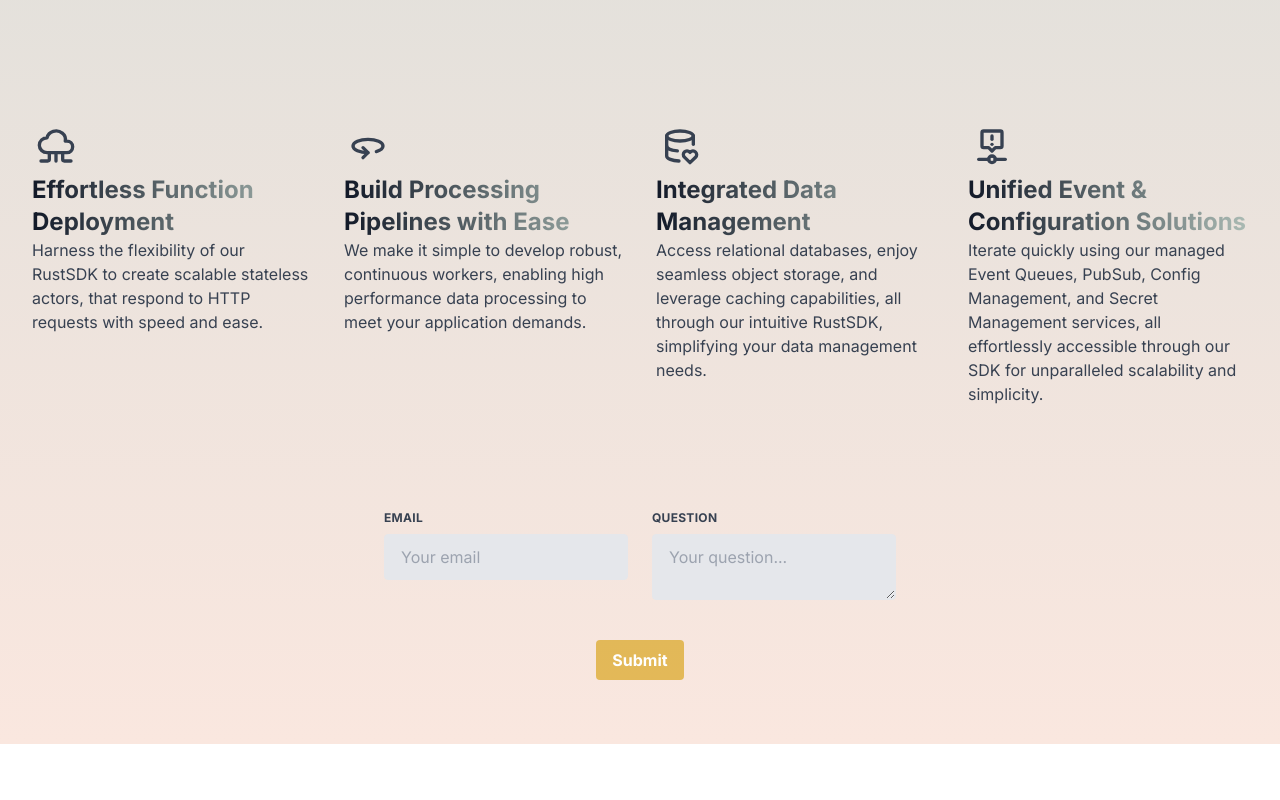
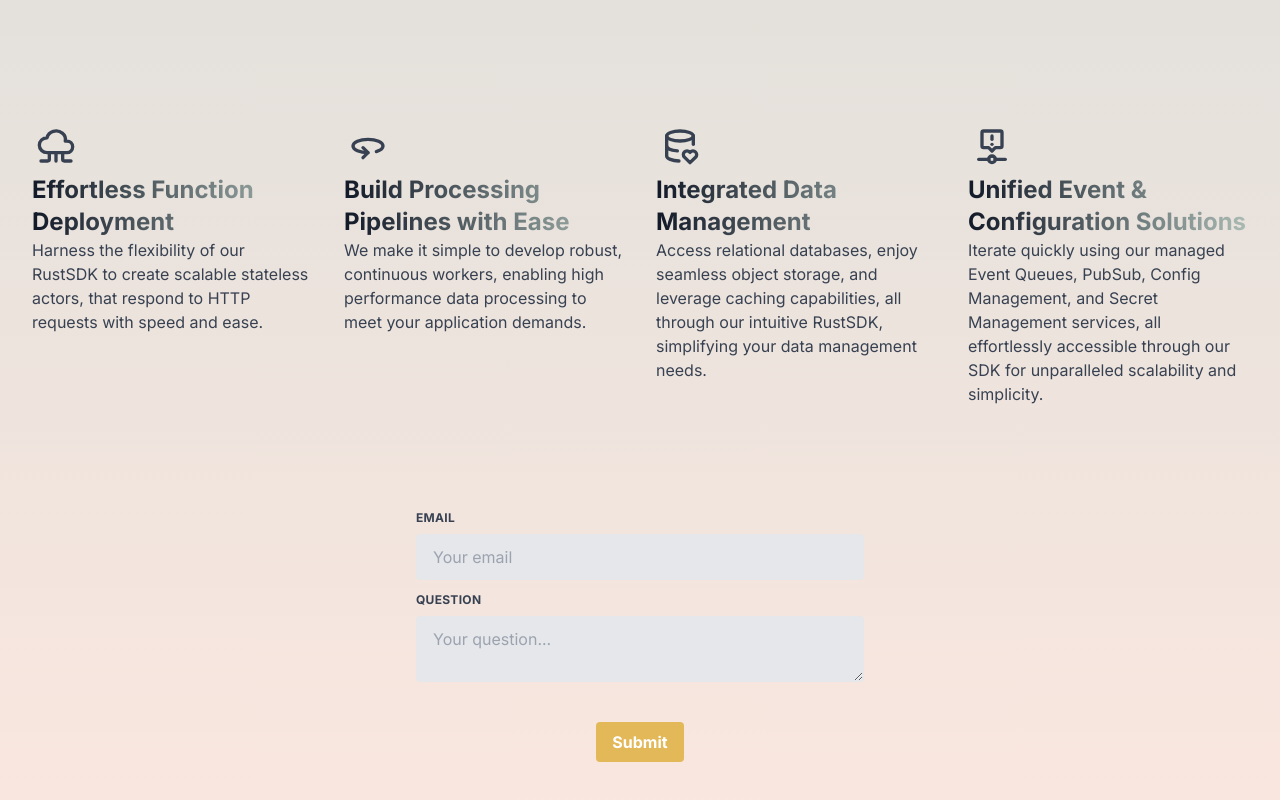
Before and after one commit to MyceliaNetwork/MyceliaApp, a Next.js app: page / in a window 1280 px wide. Shown: the part 540-1340 px from the top of the page. Before the commit the page ends 1284 px from the top, so only its background shows below. Built offline with nearby package versions, Linux system fonts and the light colour scheme.

Commit message:
contact section styling

```diff
--- a/src/app/page.tsx
+++ b/src/app/page.tsx
@@ -123,9 +123,9 @@ export default function HomePage() {
           </div>
         </div>
 
-        <form className="mx-auto mt-10 w-full max-w-lg">
-          <div className="-mx-3 mb-6 flex flex-wrap">
-            <div className="mb-6 w-full px-3 md:mb-0 md:w-1/2">
+        <form className="mx-auto mt-10 w-full max-w-md">
+          <div className="-mx-3 mb-6 flex flex-col">
+            <div className="mb-6 w-full px-3 md:mb-0">
               <label
                 className="mb-2 block text-xs font-bold uppercase tracking-wide text-gray-700"
                 htmlFor="email"
@@ -139,7 +139,7 @@ export default function HomePage() {
                 placeholder="Your email"
               />
             </div>
-            <div className="w-full px-3 md:w-1/2">
+            <div className="w-full px-3">
               <label
                 className="mb-2 block text-xs font-bold uppercase tracking-wide text-gray-700"
                 htmlFor="question"
```
